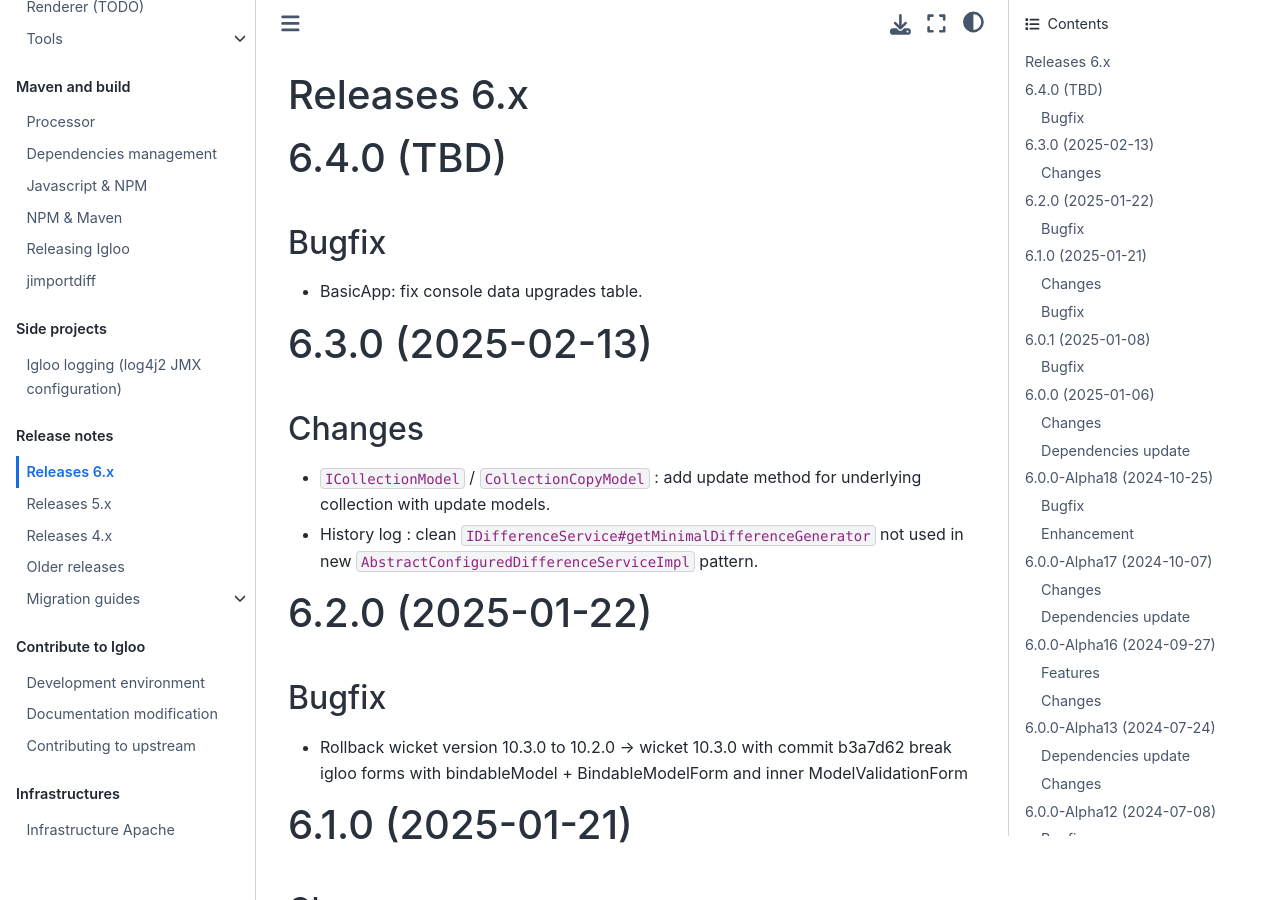
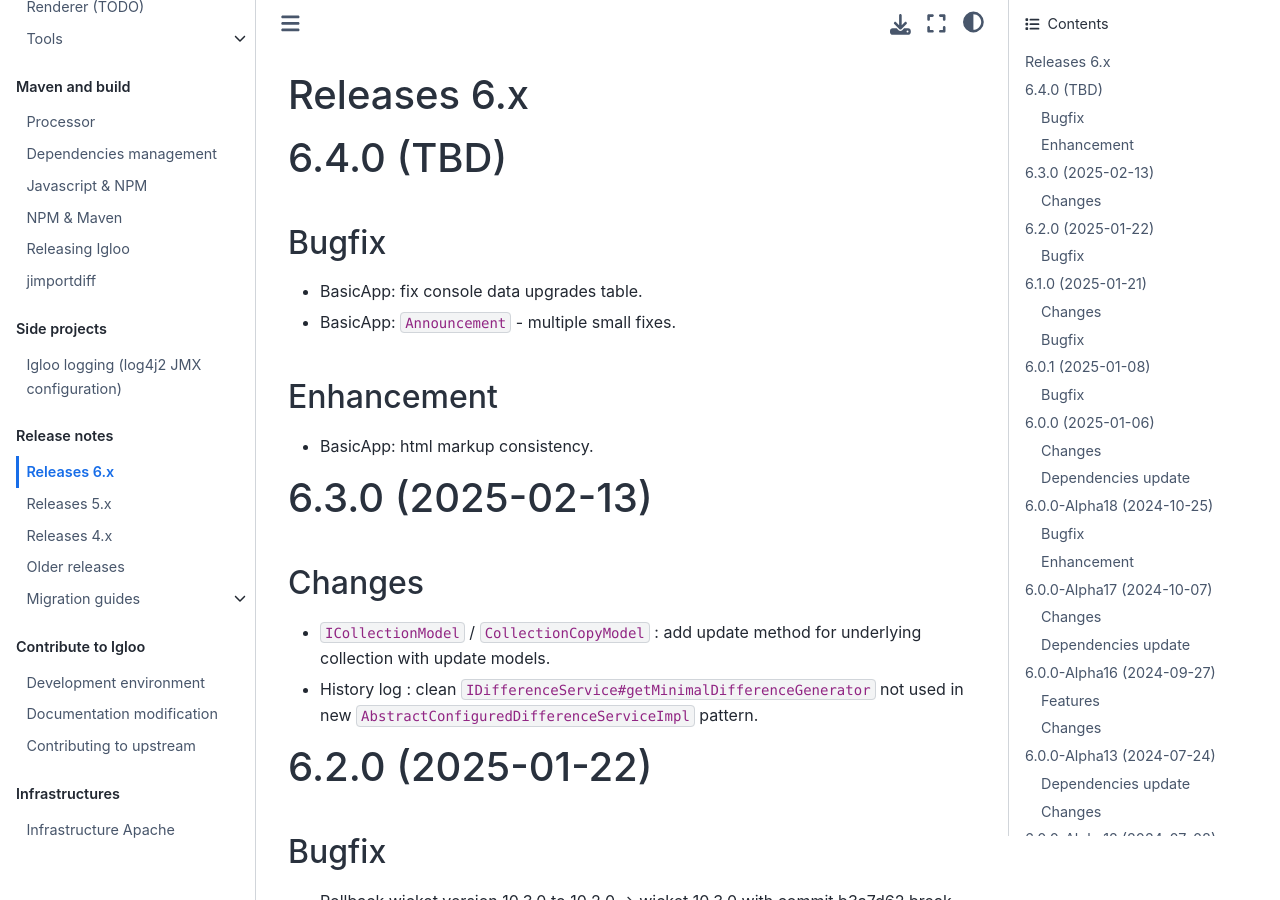
Before and after one commit to igloo-project/igloo-doc, a Sphinx documentation site: the page built from source/release-notes/releases-6.x.md, in a window 1280 px wide and 900 px high. Built offline with Sphinx 7.4.7 and the Sphinx Book theme 1.1.4, drawn with Linux system fonts in a browser that asks for light colours.

Commit message:
Changelog 6.4.0

```diff
--- a/source/release-notes/releases-6.x.md
+++ b/source/release-notes/releases-6.x.md
@@ -5,6 +5,11 @@
 ## Bugfix
 
 * BasicApp: fix console data upgrades table.
+* BasicApp: `Announcement` - multiple small fixes.
+
+## Enhancement
+
+* BasicApp: html markup consistency.
 
 # 6.3.0 (2025-02-13)
 
```
